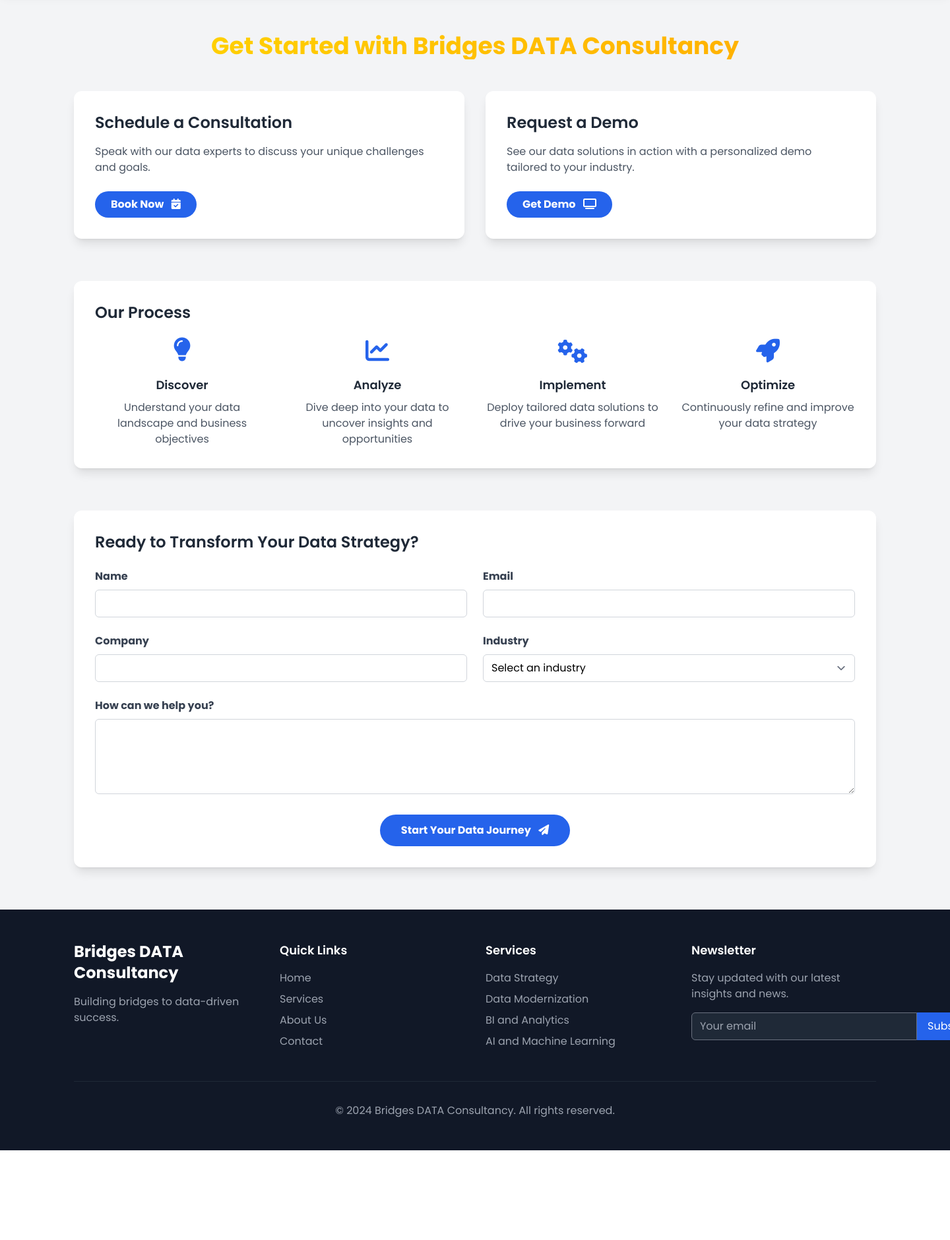
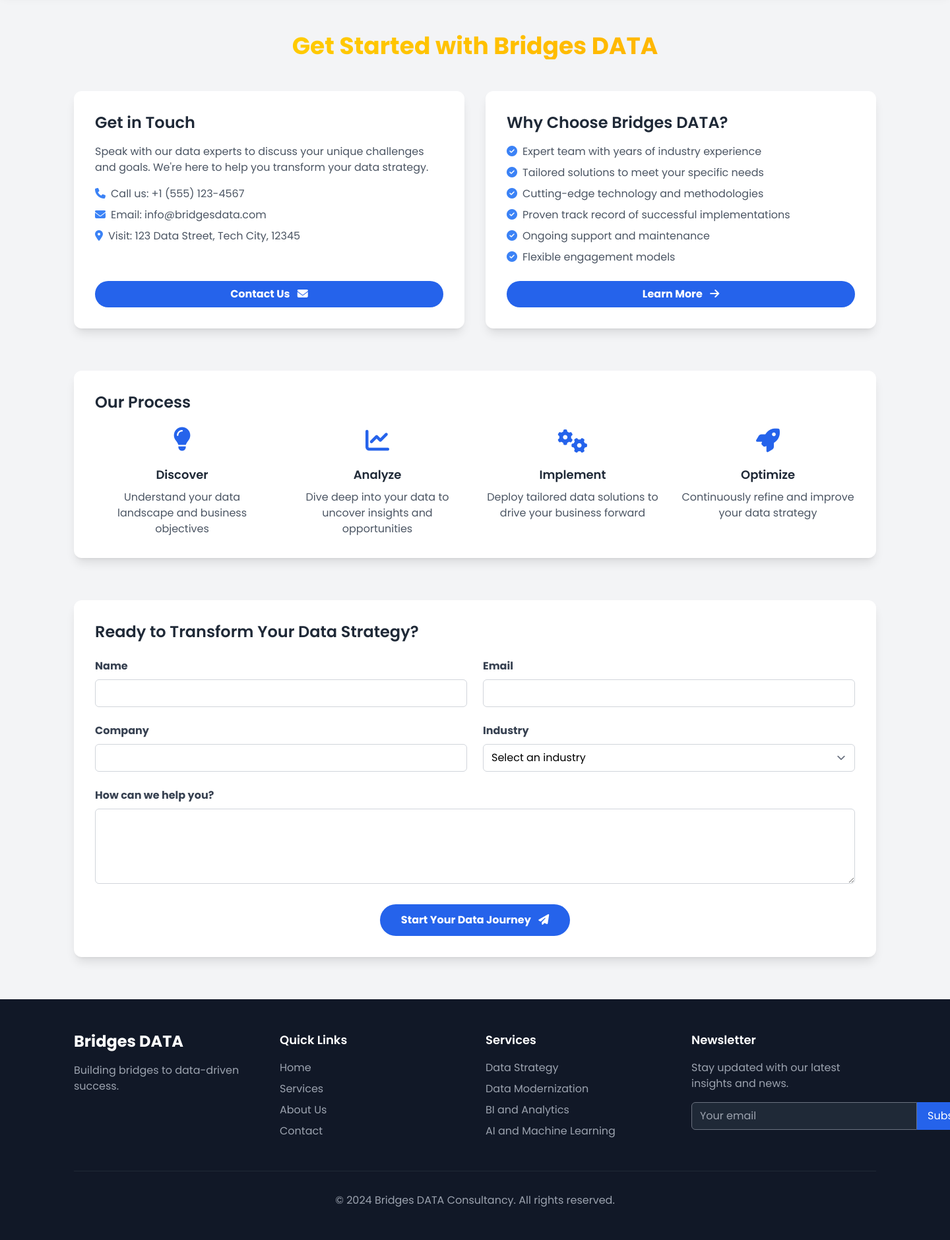
Before and after one commit to phostilite/BridgesDataConsultancy-Website, a Django app: page /get-started/ in a window 1440 px wide; the page is wider, and only the part inside the window is pictured. Shown: the part 110-1990 px from the top of that part at 66% size. Before the commit the page ends 1854 px from the top of that part, so only its background shows below. Run offline with Django 5.2, Linux system fonts and the light colour scheme; some libraries are stand-ins or nearby versions.

Commit message:
Removed DEMO section, rephrased 'Consultancy' to 'Get in touch' in get_started.html, and added 'Company URL' section in 'Send us messages' in contact.html

```diff
--- a/templates/get_started.html
+++ b/templates/get_started.html
@@ -4,7 +4,7 @@
 <head>
     <meta charset="UTF-8">
     <meta name="viewport" content="width=device-width, initial-scale=1.0">
-    <title>Get Started - Bridges DATA Consultancy</title>
+    <title>Get Started - Bridges DATA</title>
     <script src="https://cdn.tailwindcss.com"></script>
     <link href="https://cdnjs.cloudflare.com/ajax/libs/flowbite/1.6.5/flowbite.min.css" rel="stylesheet" />
     <link rel="stylesheet" href="https://cdnjs.cloudflare.com/ajax/libs/font-awesome/6.4.0/css/all.min.css">
@@ -73,9 +73,6 @@
                         <a href="{% url 'services' %}" class="navbar-item text-white hover:text-yellow-300 px-3 py-2 rounded-md text-lg font-medium">Services</a>
                         <a href="{% url 'about' %}" class="navbar-item text-white hover:text-yellow-300 px-3 py-2 rounded-md text-lg font-medium">About</a>
                         <a href="{% url 'contact' %}" class="navbar-item text-white hover:text-yellow-300 px-3 py-2 rounded-md text-lg font-medium">Contact</a>
-                        {% comment %} <a href="{% url 'case_studies' %}" class="navbar-item text-white hover:text-yellow-300 px-3 py-2 rounded-md text-lg font-medium">Case Studies</a>
-                        <a href="{% url 'blogs' %}" class="navbar-item text-white hover:text-yellow-300 px-3 py-2 rounded-md text-lg font-medium">Blogs</a>
-                        <a href="{% url 'carrers' %}" class="navbar-item text-white hover:text-yellow-300 px-3 py-2 rounded-md text-lg font-medium">Careers</a> {% endcomment %}
                     </div>
                 </div>
             </div>
@@ -83,30 +80,46 @@
     </nav>
 
     <main class="max-w-7xl mx-auto px-4 sm:px-6 lg:px-8 py-16">
-        <h1 class="text-4xl font-bold text-center mb-12 text-gradient animate-fade-in-up">Get Started with Bridges DATA Consultancy</h1>
+        <h1 class="text-4xl font-bold text-center mb-12 text-gradient animate-fade-in-up">Get Started with Bridges DATA</h1>
 
         <div class="grid grid-cols-1 md:grid-cols-2 gap-8 mb-16">
-            <div class="bg-white rounded-xl shadow-lg p-8 animate-fade-in-up card-hover" style="animation-delay: 0.2s;">
-                <h2 class="text-2xl font-semibold text-gray-800 mb-4">Schedule a Consultation</h2>
-                <p class="text-gray-600 mb-6">Speak with our data experts to discuss your unique challenges and goals.</p>
-                <a href="#" class="inline-block bg-blue-600 hover:bg-blue-700 text-white font-bold py-2 px-6 rounded-full transition duration-300 ease-in-out transform hover:scale-105">
-                    Book Now
-                    <i class="fas fa-calendar-check ml-2"></i>
+            <div class="bg-white rounded-xl shadow-lg p-8 animate-fade-in-up card-hover flex flex-col justify-between" style="animation-delay: 0.2s;">
+                <div>
+                    <h2 class="text-2xl font-semibold text-gray-800 mb-4">Get in Touch</h2>
+                    <p class="text-gray-600 mb-4">Speak with our data experts to discuss your unique challenges and goals. We're here to help you transform your data strategy.</p>
+                    <ul class="text-gray-600 mb-6 space-y-2">
+                        <li><i class="fas fa-phone text-blue-500 mr-2"></i>Call us: +1 (555) 123-4567</li>
+                        <li><i class="fas fa-envelope text-blue-500 mr-2"></i>Email: info@bridgesdata.com</li>
+                        <li><i class="fas fa-map-marker-alt text-blue-500 mr-2"></i>Visit: 123 Data Street, Tech City, 12345</li>
+                    </ul>
+                </div>
+                <a href="#" class="inline-block bg-blue-600 hover:bg-blue-700 text-white font-bold py-2 px-6 rounded-full transition duration-300 ease-in-out transform hover:scale-105 text-center">
+                    Contact Us
+                    <i class="fas fa-envelope ml-2"></i>
                 </a>
             </div>
-            <div class="bg-white rounded-xl shadow-lg p-8 animate-fade-in-up card-hover" style="animation-delay: 0.4s;">
-                <h2 class="text-2xl font-semibold text-gray-800 mb-4">Request a Demo</h2>
-                <p class="text-gray-600 mb-6">See our data solutions in action with a personalized demo tailored to your industry.</p>
-                <a href="#" class="inline-block bg-blue-600 hover:bg-blue-700 text-white font-bold py-2 px-6 rounded-full transition duration-300 ease-in-out transform hover:scale-105">
-                    Get Demo
-                    <i class="fas fa-tv ml-2"></i>
+            <div class="bg-white rounded-xl shadow-lg p-8 animate-fade-in-up card-hover flex flex-col justify-between" style="animation-delay: 0.4s;">
+                <div>
+                    <h2 class="text-2xl font-semibold text-gray-800 mb-4">Why Choose Bridges DATA?</h2>
+                    <ul class="text-gray-600 mb-6 space-y-2">
+                        <li><i class="fas fa-check-circle text-blue-500 mr-2"></i>Expert team with years of industry experience</li>
+                        <li><i class="fas fa-check-circle text-blue-500 mr-2"></i>Tailored solutions to meet your specific needs</li>
+                        <li><i class="fas fa-check-circle text-blue-500 mr-2"></i>Cutting-edge technology and methodologies</li>
+                        <li><i class="fas fa-check-circle text-blue-500 mr-2"></i>Proven track record of successful implementations</li>
+                        <li><i class="fas fa-check-circle text-blue-500 mr-2"></i>Ongoing support and maintenance</li>
+                        <li><i class="fas fa-check-circle text-blue-500 mr-2"></i>Flexible engagement models</li>
+                    </ul>
+                </div>
+                <a href="#" class="inline-block bg-blue-600 hover:bg-blue-700 text-white font-bold py-2 px-6 rounded-full transition duration-300 ease-in-out transform hover:scale-105 text-center">
+                    Learn More
+                    <i class="fas fa-arrow-right ml-2"></i>
                 </a>
             </div>
         </div>
 
         <div class="bg-white rounded-xl shadow-lg p-8 mb-16 animate-fade-in-up" style="animation-delay: 0.6s;">
             <h2 class="text-2xl font-semibold text-gray-800 mb-6">Our Process</h2>
-            <div class="grid grid-cols-1 md:grid-cols-4 gap-8">
+            <div class="grid grid-cols-1 sm:grid-cols-2 md:grid-cols-4 gap-8">
                 <div class="text-center">
                     <div class="text-4xl text-blue-600 mb-4 animate-float" style="animation-delay: 0.2s;">
                         <i class="fas fa-lightbulb"></i>
@@ -184,7 +197,7 @@
         <div class="max-w-7xl mx-auto px-4 sm:px-6 lg:px-8">
             <div class="grid grid-cols-1 md:grid-cols-4 gap-8">
                 <div>
-                    <h3 class="text-2xl font-bold mb-4">Bridges DATA Consultancy</h3>
+                    <h3 class="text-2xl font-bold mb-4">Bridges DATA</h3>
                     <p class="text-gray-400">Building bridges to data-driven success.</p>
                 </div>
                 <div>
@@ -193,10 +206,7 @@
                         <li><a href="{% url 'home' %}" class="text-gray-400 hover:text-white">Home</a></li>
                         <li><a href="{% url 'services' %}" class="text-gray-400 hover:text-white">Services</a></li>
                         <li><a href="{% url 'about' %}" class="text-gray-400 hover:text-white">About Us</a></li>
-                        {% comment %} <li><a href="{% url 'case_studies' %}" class="text-gray-400 hover:text-white">Case Studies</a></li> {% endcomment %}
                         <li><a href="{% url 'contact' %}" class="text-gray-400 hover:text-white">Contact</a></li>
-                        {% comment %} <li><a href="{% url 'blogs' %}" class="text-gray-400 hover:text-white">Blogs</a></li>
-                        <li><a href="{% url 'carrers' %}" class="text-gray-400 hover:text-white">Careers</a></li> {% endcomment %}
                     </ul>
                 </div>
                 <div>
```
Also changed, not shown: templates/contact.html (+10 -20 lines).
